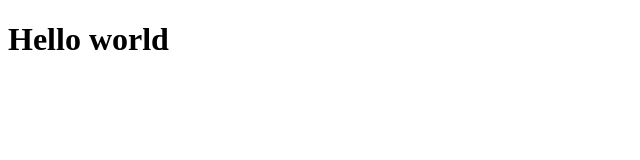
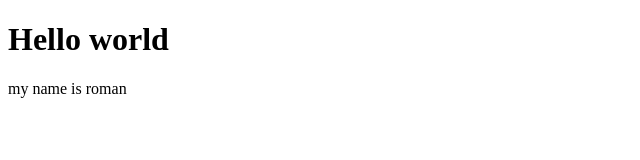
Before and after one commit to Roman12ok/email-sender, a plain HTML site: page index.html in a window 1280 px wide. Shown: the whole page, without its empty margins (0-640 px from the left). Drawn offline with Linux system fonts and the light colour scheme.

Commit message:
second comit

```diff
--- a/index.html
+++ b/index.html
@@ -7,5 +7,6 @@
 </head>
 <body>
     <h1>Hello world</h1>
+    <span>my name is roman</span>
 </body>
 </html>
```
